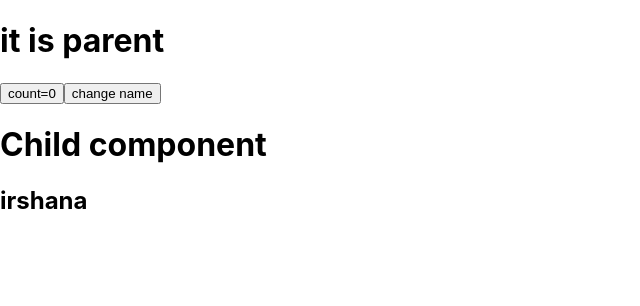
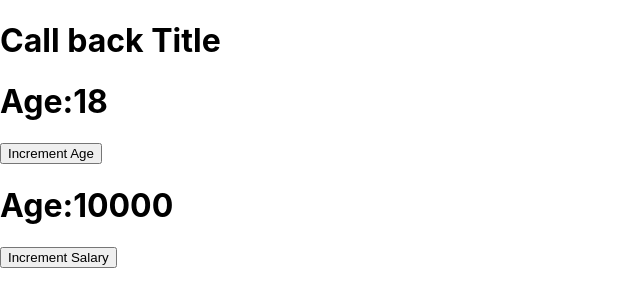
Before and after one commit to Irshanac/React_Basic, a React (Create React App) app: page / in a window 1280 px wide. Shown: the top 306 px of the page, without its empty margins (0-640 px from the left). Built offline with nearby package versions, Linux system fonts and the light colour scheme.

Commit message:
usecallback

```diff
--- a/src/App.js
+++ b/src/App.js
@@ -1,10 +1,12 @@
 import React from "react";
-import Parent from "./components/mem0/Parent";
+//import Parent from "./components/mem0/Parent";
+import First from "./callback/First";
 
 function App() {
   return (
     <div >
-      <Parent/>
+      {/* <Parent/> */}
+      <First/>
      </div>
   );
 }
--- /dev/null
+++ b/src/callback/Buttons.js
@@ -0,0 +1,11 @@
+import React from 'react'
+const Buttons=({handleClick,children})=>{
+    console.log("button page",children);
+
+    return(
+            <button onClick={handleClick}>
+                {children}
+            </button>
+    )
+}
+export default React.memo(Buttons)
--- /dev/null
+++ b/src/callback/Counter.js
@@ -0,0 +1,9 @@
+import React from 'react'
+const Counter =(props)=>{
+    console.log("counter page");
+
+    return(
+        <h1>{props.text}:{props.count}</h1>
+    )
+}
+export default React.memo(Counter)
--- /dev/null
+++ b/src/callback/First.js
@@ -0,0 +1,26 @@
+import React ,{useState,useCallback}from 'react'
+import Title from './Title'
+import Counter from './Counter'
+import Buttons from './Buttons'
+const First=()=>{
+    const [count,setCount]=useState(18)
+    const [salary,setSalary]=useState(10000)
+    console.log("parent component");
+    const incrementage=useCallback(()=>{
+        setCount((p)=>p+1)
+    },[])
+    const incrementSalary=useCallback(()=>{
+        setSalary((p)=>p-1)
+    },[])
+    return(
+        <React.Fragment>
+            <Title/>
+            <Counter text="Age" count={count}/>
+            <Buttons handleClick={incrementage}>Increment Age</Buttons>
+            <Counter text="Age" count={salary}/>
+            <Buttons handleClick={incrementSalary}>Increment Salary</Buttons>
+
+        </React.Fragment>
+    )
+}
+export default First
--- /dev/null
+++ b/src/callback/Title.js
@@ -0,0 +1,9 @@
+import React from'react'
+const Title=()=>{
+    console.log("Title page");
+
+    return(
+        <h1>Call back Title</h1>
+    )
+}
+export default React.memo(Title)
```
